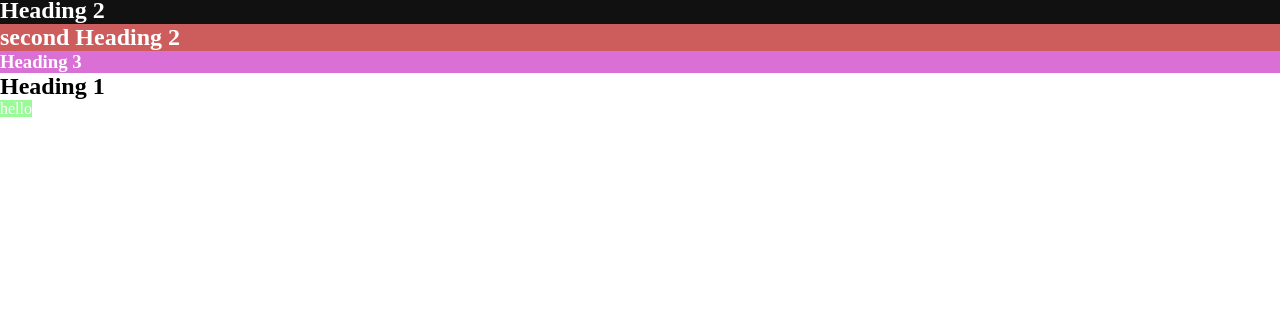
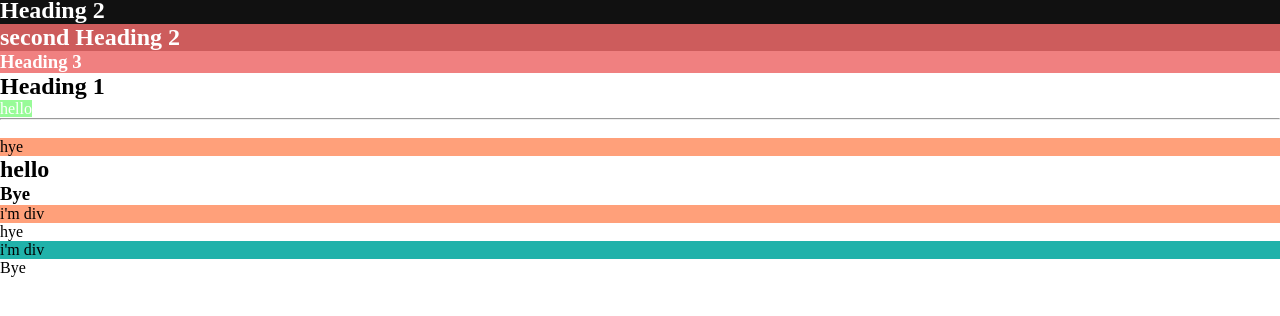
Before and after one commit to harshi1517/FullStackCourse, a plain HTML site: page combineselector.html in a window 1280 px wide. Shown: the part 40-356 px from the top of the page. Drawn offline with Linux system fonts and the light colour scheme.

Commit message:
child selector

```diff
--- a/combineselector.html
+++ b/combineselector.html
@@ -14,27 +14,28 @@
         .bg{
             color:#fff;
         }
+        /* combine selector */
         h1.bg{
             background-color: #ffbf00;
-            /* color:#fff; */
         }
         h2.bg{
             background-color: #111;
-            /* color:#fff; */
         }
         h2.bg#unique{
-            background-color:indianred;
-            /* color:#fff; */
+            background-color: indianred;
         }
-
-
         h3.bg{
-            background-color: orchid;
-            /* color:#fff; */
+            background-color: lightcoral;
         }
         span.bg{
             background-color: palegreen;
-            /* color:pink; */
+        }
+        /*child selector*/
+        div.parent div{
+            background-color: lightsalmon;
+        }
+        div.parent2 div:nth-child(2){
+              background-color: lightseagreen;
         }
     </style>
 </head>
@@ -45,5 +46,17 @@
     <h3 class="bg">Heading 3 </h3>
     <h2> Heading 1 </h2>
     <span class='bg'>hello</span>
+    <hr><br>
+    <div class='parent'>
+       <div> hye </div>
+       <h2> hello </h2>
+       <h3> Bye </h3>
+       <div> i'm div </div>
+    </div>
+    <div class='parent2'>
+        <div> hye </div>
+        <div> i'm div </div>
+        <div> Bye </div>
+    </div>
 </body>
 </html>
```
